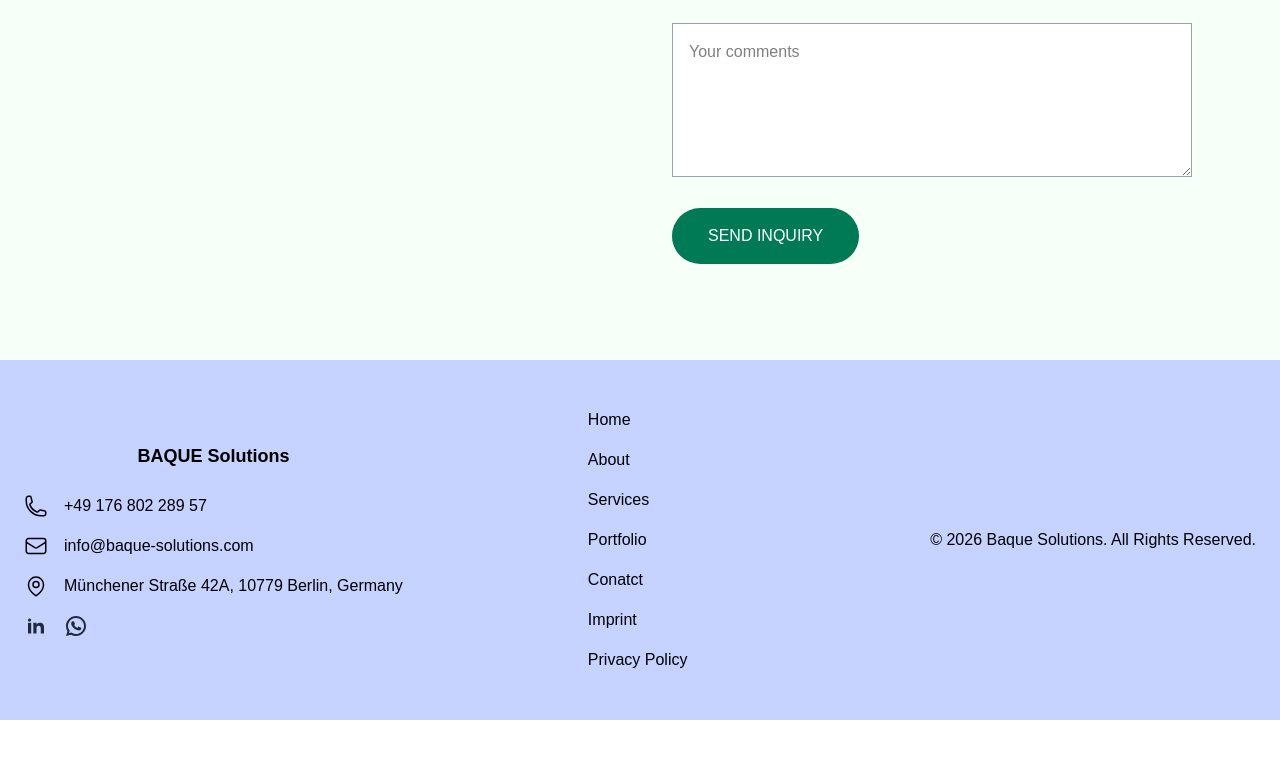
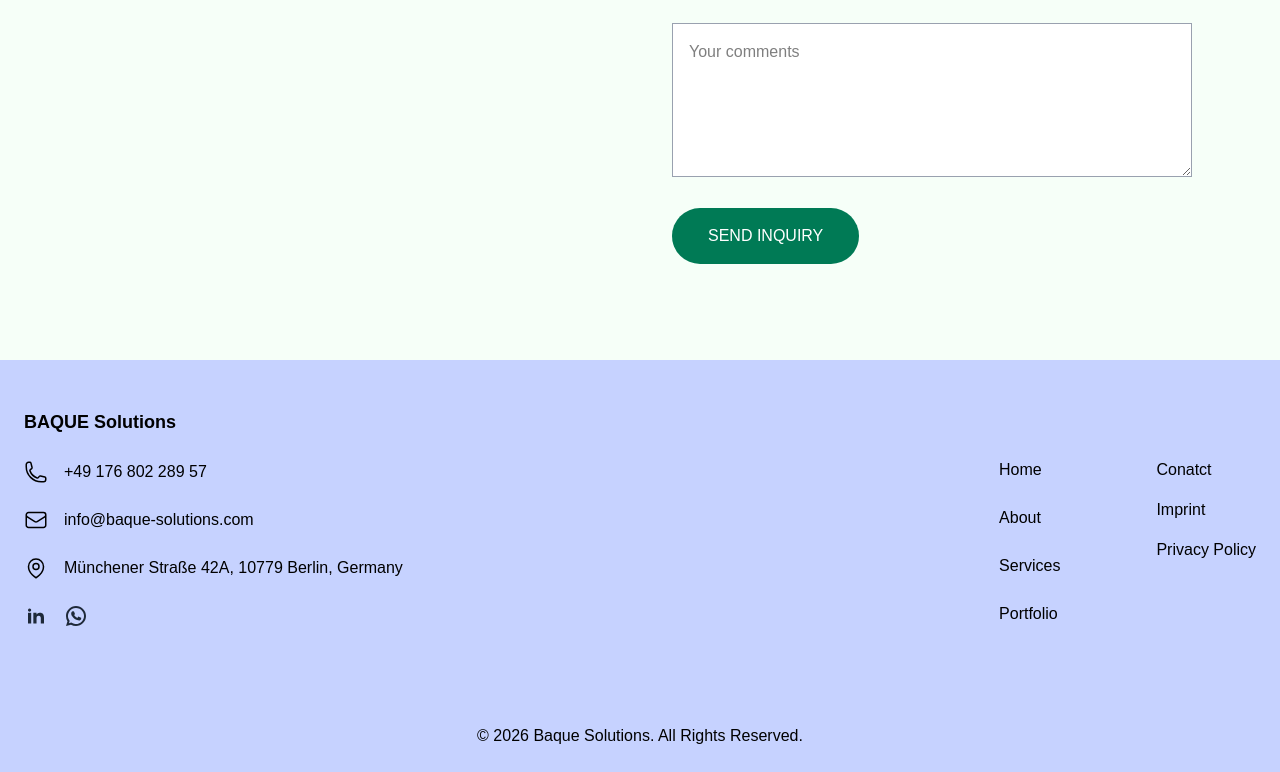
Before and after one commit to tofikvel/Portfolio-tailwindcss, a Next.js app: page / in a window 1280 px wide. Shown: the part 2297-3069 px from the top of the page. Before the commit the page ends 3017 px from the top, so only its background shows below. Built offline with nearby package versions, Linux system fonts and the light colour scheme.

Commit message:
added few mote itemas

```diff
--- a/components/Footer.tsx
+++ b/components/Footer.tsx
@@ -6,17 +6,17 @@ export default function Footer() {
 
   return (
     <footer className="w-full py-6 bg-indigo-200 text-black">
-      <div className="mx-auto flex flex-col items-center space-y-12 px-6 py-6 md:flex-row md:justify-between md:items-center md:space-y-0">
+      <div className="max-w-7xl mx-auto flex flex-col items-center space-y-12 px-6 py-6 md:flex-row md:justify-between md:items-center md:space-y-0k">
         {/* Brand logo (left side) */}
-        <div className="flex flex-col space-y-12 md:flex md:flex-col md:space-y-6">
-          <div className="flex justify-center">
+        <div className="flex flex-col space-y-6 md:flex md:flex-col">
+          <div className="flex justify-center md:flex md:justify-start">
             <Link href="/" className="text-lg font-semibold">
               BAQUE Solutions
             </Link>
           </div>
           {/* Social links and contact details */}
           {/* Contact details */}
-          <div className="flex flex-col items-start space-y-4 md:flex md:flex-col md:items-start md:space-y-4">
+          <div className="flex flex-col items-start space-y-4 md:flex md:flex-col md:items-start md:space-y-6">
             <div className="flex flex-row justify-center space-x-4">
               <span>
                 <svg
@@ -125,8 +125,8 @@ export default function Footer() {
           </div>
         </div>
         {/* Links navigation (right side) */}
-        <div className="flex flex-row text-start space-x-24 md:flex md:flex-col md:space-y-4">
-          <div className="flex flex-col space-y-4 md:flex md:flex-col md:space-y-4">
+        <div className="flex flex-row text-start space-x-24 md:flex md:flex-row">
+          <div className="flex flex-col space-y-4 md:flex md:flex-col md:space-y-6">
             <Link href="/" className="hover:text-gray-600">
               Home
             </Link>
@@ -152,9 +152,9 @@ export default function Footer() {
             </Link>
           </div>
         </div>
-        <div className="text-center md:text-center">
-          <p>&copy; {copyRightDate} Baque Solutions. All Rights Reserved.</p>
-        </div>
+      </div>
+      <div className="text-center mt-6 md:text-center">
+        <p>&copy; {copyRightDate} Baque Solutions. All Rights Reserved.</p>
       </div>
     </footer>
   );
```
